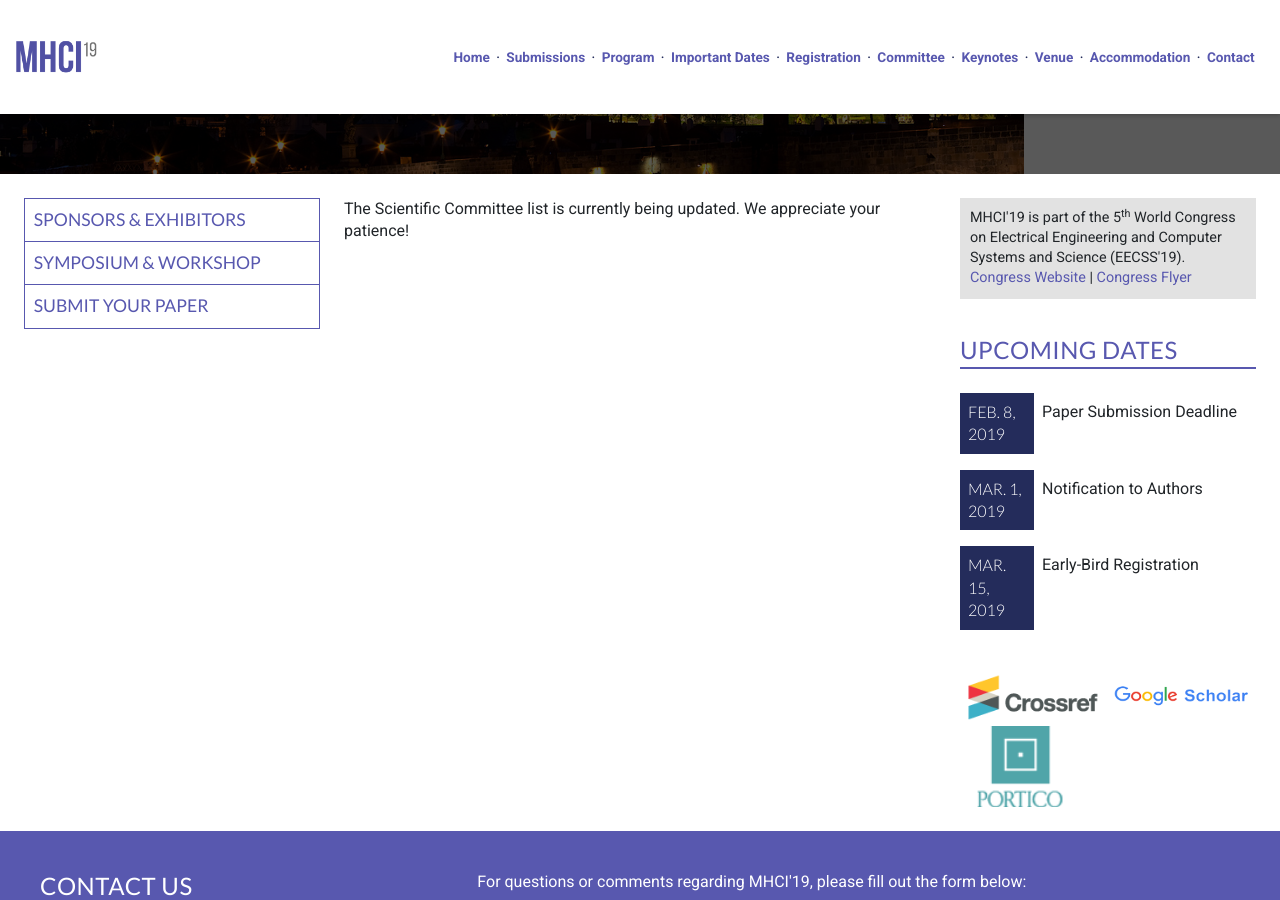
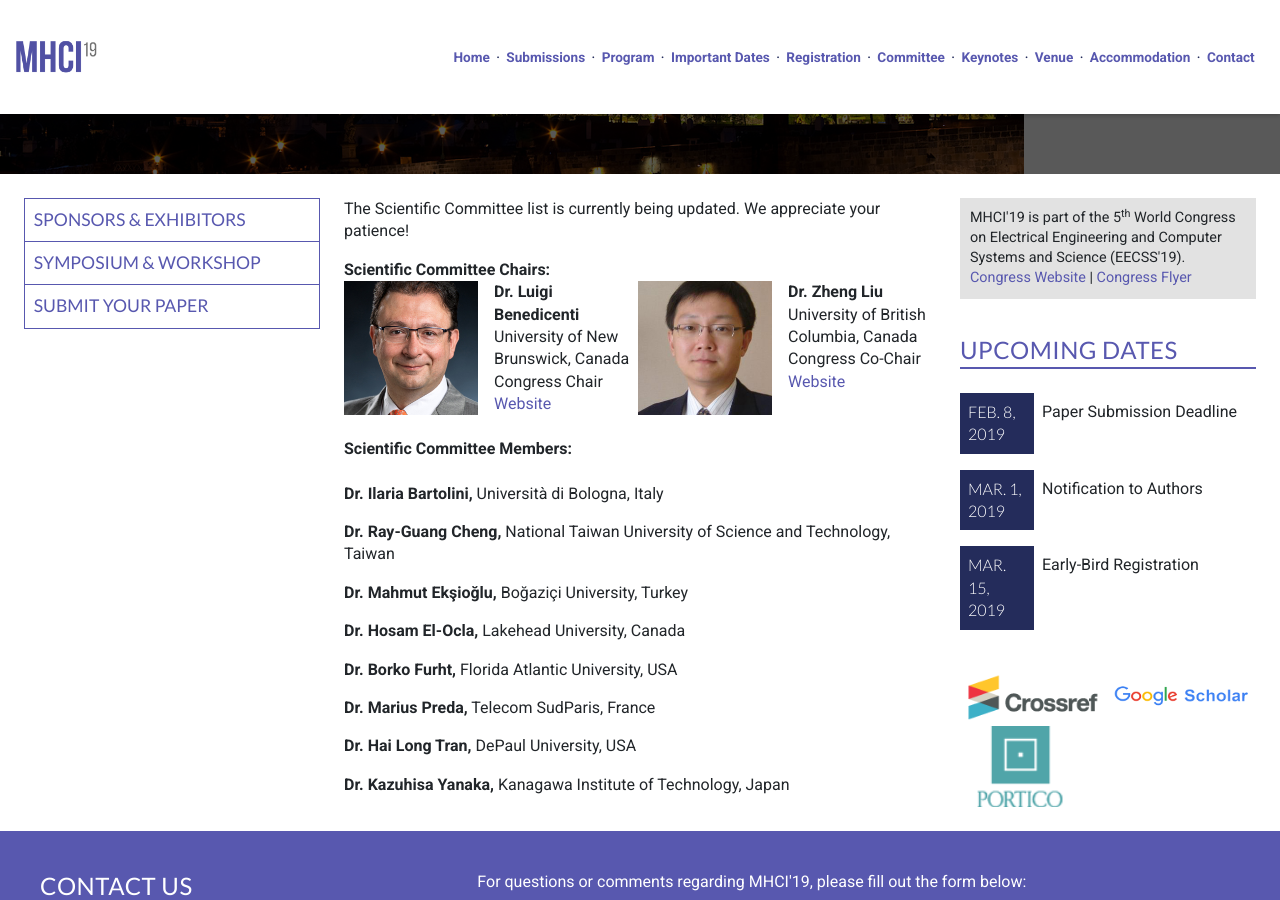
Before and after one commit to intaset/mhciconference, a Jekyll site: the page built from committee.html, in a window 1280 px wide and 900 px high, scrolled down 306 px. Built offline with Jekyll 4.4.1, drawn with Linux system fonts in a browser that asks for light colours; nearby versions of some CDN libraries; Markdown is read by kramdown in place of the engine named in the settings; comment, search, counter and statistics services are not loaded.

Commit message:
Added scientific committee

```diff
--- a/committee.html
+++ b/committee.html
@@ -9,24 +9,42 @@ keyword: computer science conference, multimedia conference, human computer inte
   <div class="unit-spacer content">
     <p class="body">The Scientific Committee list is currently being updated. We appreciate your patience!</p>
 
-<!--    <p class="bold">Scientific Committee Members:</p><br>
--->
+     <p class="bold">Scientific Committee Chairs:</p>
+
+    <div class="unit unit-s-1-2 unit-m-1-2 unit-l-1-2">
+        <img src="../img/Benedicenti.jpg" width="150" align="left" style="padding-right: 1em;"><p class="body">
+        <b>Dr. Luigi Benedicenti</b><br>
+        University of New Brunswick, Canada<br>
+        Congress Chair<br>
+        <a href="https://www.cs.unb.ca/people/lbenedic" class="body-link" target="_blank">Website</a></p>
+    </div>
+
+    <div class="unit unit-s-1-2 unit-m-1-2 unit-l-1-2">
+        <img src="../img/Liu.jpg" width="150" align="left" style="padding-right: 1em;"><p class="body">
+        <b>Dr. Zheng Liu</b><br>
+        University of British Columbia, Canada<br>
+        Congress Co-Chair<br>
+        <a href="https://apsc.ubc.ca/faculty/zheng-liu" class="body-link" target="_blank">Website</a></p>
+    </div><br><br>
+
+    <p class="bold">Scientific Committee Members:</p><br>
+
     <!-- <p class="body"><b>Dr. Ali Arya,</b> Carleton University, Canada</p> -->
-<!--    <p class="body"><b>Dr. Ilaria Bartolini,</b> Università di Bologna, Italy</p>
--->    <!-- <p class="body"><b>Dr. Frank Cheng,</b> University of Calgary, Canada</p> -->
-<!--    <p class="body"><b>Dr. Ray-Guang Cheng,</b> National Taiwan University of Science and Technology, Taiwan</p>
--->    <!-- <p class="body"><b>Dr. Constantinos Coursaris,</b> Michigan State University, USA</p> -->
-    <!--<p class="body"><b>Dr. Claire Davies,</b> Queen's University, Canada</p>
+    <p class="body"><b>Dr. Ilaria Bartolini,</b> Università di Bologna, Italy</p>
+    <!-- <p class="body"><b>Dr. Frank Cheng,</b> University of Calgary, Canada</p> -->
+    <p class="body"><b>Dr. Ray-Guang Cheng,</b> National Taiwan University of Science and Technology, Taiwan</p>
+    <!-- <p class="body"><b>Dr. Constantinos Coursaris,</b> Michigan State University, USA</p> -->
+    <!--<p class="body"><b>Dr. Claire Davies,</b> Queen's University, Canada</p>-->
     <p class="body"><b>Dr. Mahmut Ekşioğlu,</b> Boğaziçi University, Turkey</p>
     <p class="body"><b>Dr. Hosam El-Ocla,</b> Lakehead University, Canada</p>
-    <p class="body"><b>Dr. Borko Furht,</b> Florida Atlantic University, USA</p>-->
+    <p class="body"><b>Dr. Borko Furht,</b> Florida Atlantic University, USA</p>
     <!-- <p class="body"><b>Dr. Mark Green,</b> University of Ontario Institute of Technology, Canada</p> -->
     <!-- <p class="body"><b>Dr. Constance M. Johnson,</b> Duke University, USA</p> -->
-<!--    <p class="body"><b>Dr. Marius Preda,</b> Telecom SudParis, France</p>
--->    <!-- <p class="body"><b>Dr. Robert J. Stone,</b> University of Birmingham, United Kingdom</p> -->
-   <!-- <p class="body"><b>Dr. Hai Long Tran,</b> DePaul University, USA</p>
-    <p class="body"><b>Dr. Kazutake Uehira,</b> Kanagawa Institute of Technology, Japan</p>
-    <p class="body"><b>Dr. Kazuhisa Yanaka,</b> Kanagawa Institute of Technology, Japan</p>-->
+    <p class="body"><b>Dr. Marius Preda,</b> Telecom SudParis, France</p>
+    <!-- <p class="body"><b>Dr. Robert J. Stone,</b> University of Birmingham, United Kingdom</p> -->
+    <p class="body"><b>Dr. Hai Long Tran,</b> DePaul University, USA</p>
+ <!--   <p class="body"><b>Dr. Kazutake Uehira,</b> Kanagawa Institute of Technology, Japan</p>-->
+    <p class="body"><b>Dr. Kazuhisa Yanaka,</b> Kanagawa Institute of Technology, Japan</p>
     <!-- <p class="body"><b>Dr. Saif Zahir,</b> University of Northern British Columbia, Canada</p> -->
   </div>
   </div>
```
Also changed, not shown: img/Benedicenti.jpg (added), img/Liu.jpg (added), 3 other files.
